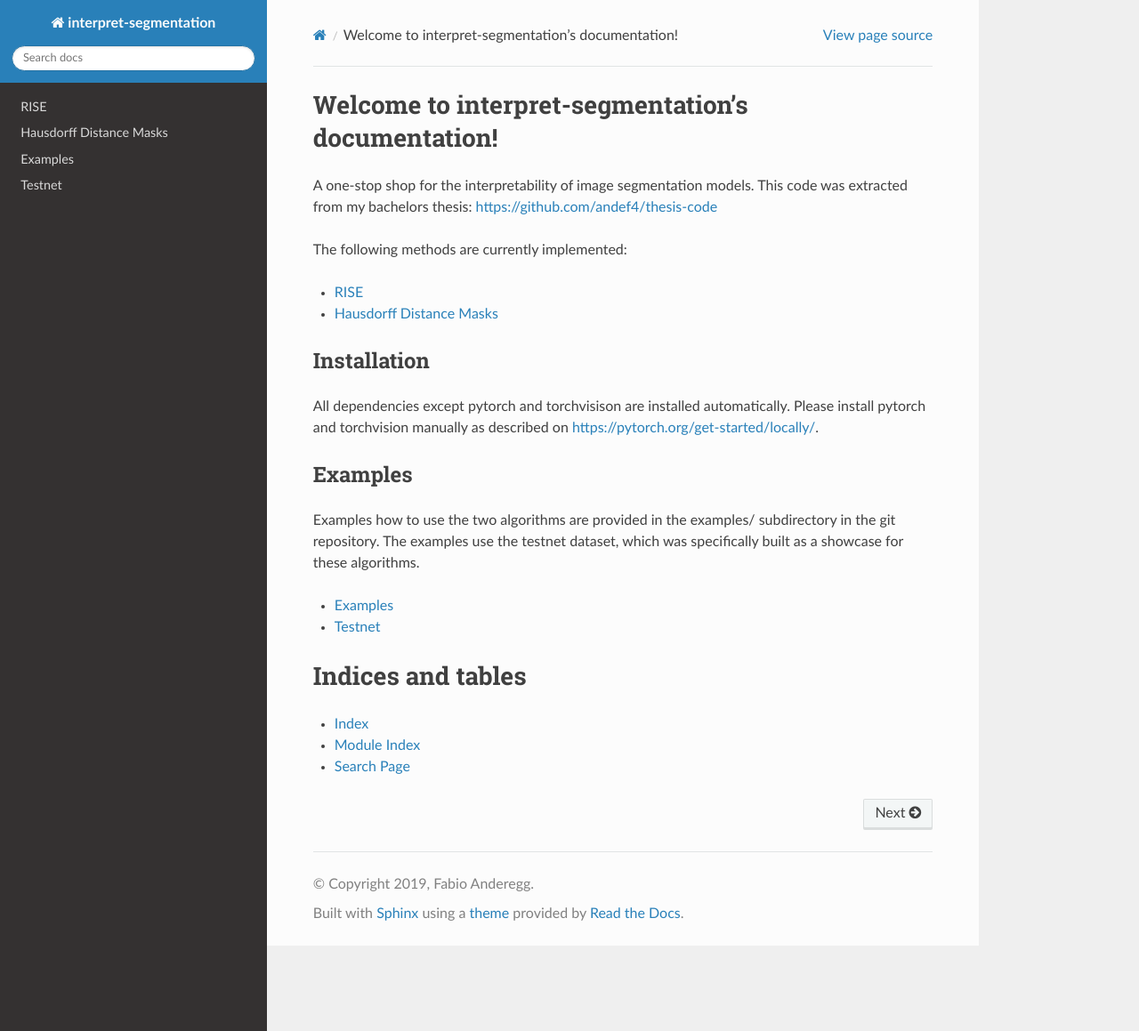
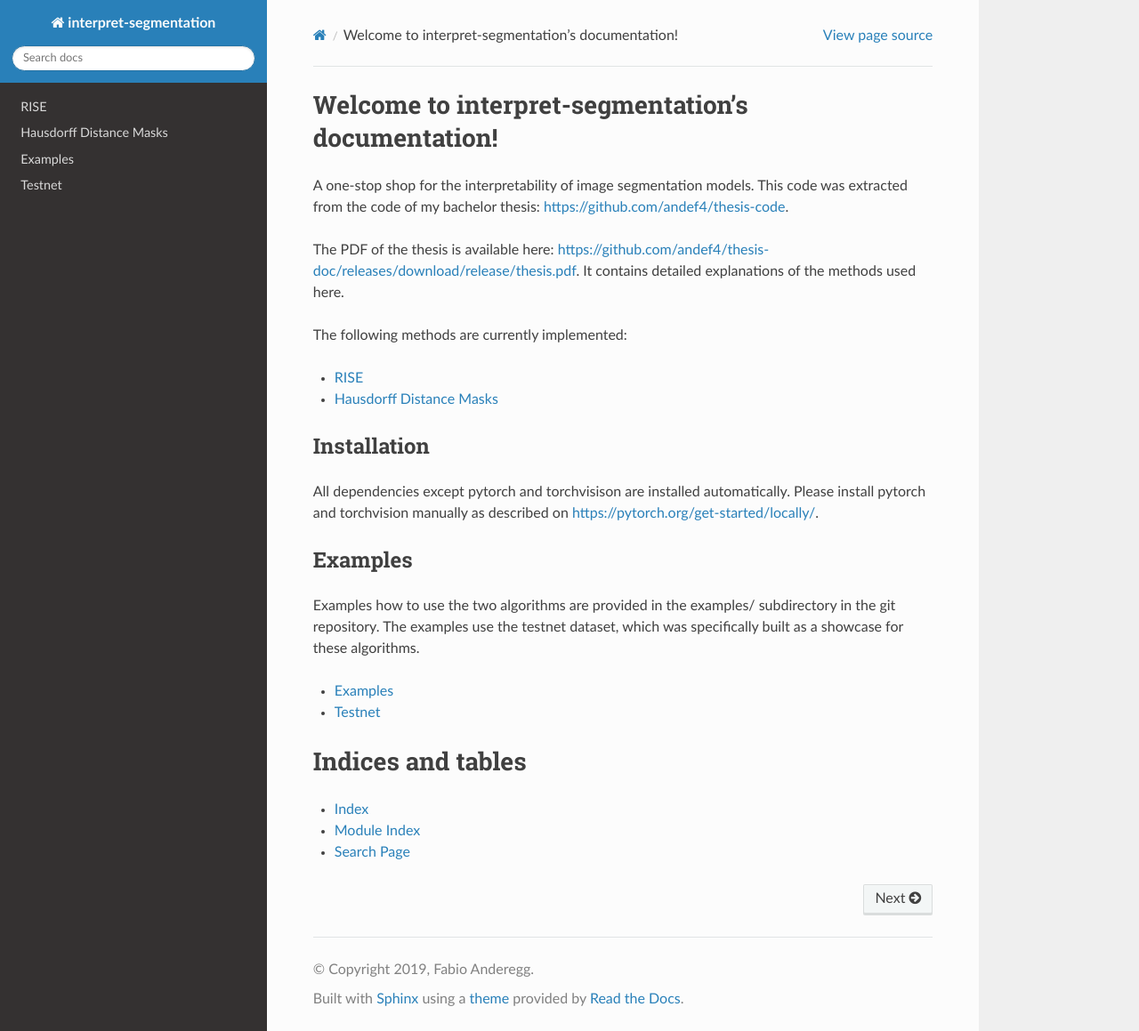
Before and after one commit to andef4/interpret-segmentation, a Sphinx documentation site: the page built from docs/index.rst, in a window 1280 px wide and 1159 px high. Shown: the whole window at 89% size. Built offline with Sphinx 7.4.7 and the Read the Docs theme 2.0.0, drawn with Linux system fonts in a browser that asks for light colours.

Commit message:
docs: link thesis from readme

```diff
--- a/docs/index.rst
+++ b/docs/index.rst
@@ -7,7 +7,10 @@ Welcome to interpret-segmentation's documentation!
 ==================================================
 
 A one-stop shop for the interpretability of image segmentation models.
-This code was extracted from my bachelors thesis: https://github.com/andef4/thesis-code
+This code was extracted from the code of my bachelor thesis: https://github.com/andef4/thesis-code.
+
+The PDF of the thesis is available here: https://github.com/andef4/thesis-doc/releases/download/release/thesis.pdf.
+It contains detailed explanations of the methods used here.
 
 The following methods are currently implemented:
 
```
